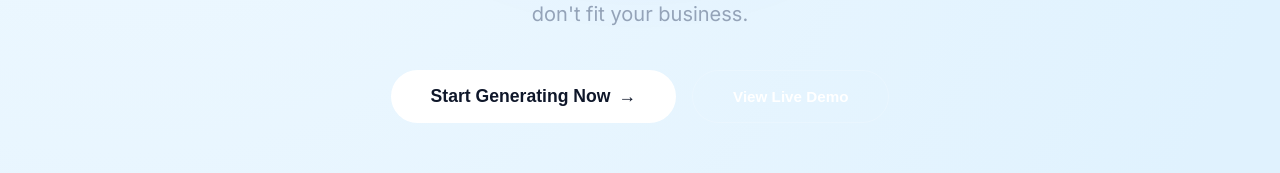
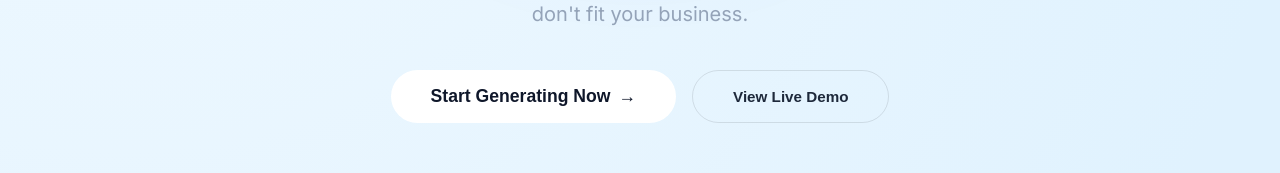
Before and after one commit to AaravJhacs/Simplify-Consulting, a React (Vite) app: page / in a window 1280 px wide. Shown: the part 527-700 px from the top of the page. Built offline with nearby package versions, Linux system fonts and the light colour scheme.

Commit message:
Fix 'View Live Demo' button visibility in light mode

```diff
--- a/src/index.css
+++ b/src/index.css
@@ -715,8 +715,8 @@ button {
 
 .secondary-cta {
   background: transparent;
-  color: white;
-  border: 1px solid rgba(255, 255, 255, 0.2);
+  color: var(--text-primary);
+  border: 1px solid var(--border-color);
   padding: 1rem 2.5rem;
   border-radius: 50px;
   font-weight: 600;
@@ -725,7 +725,7 @@ button {
 }
 
 .secondary-cta:hover {
-  background: rgba(255, 255, 255, 0.05);
+  background: var(--card-bg);
 }
 
 /* Background Visuals */
```
